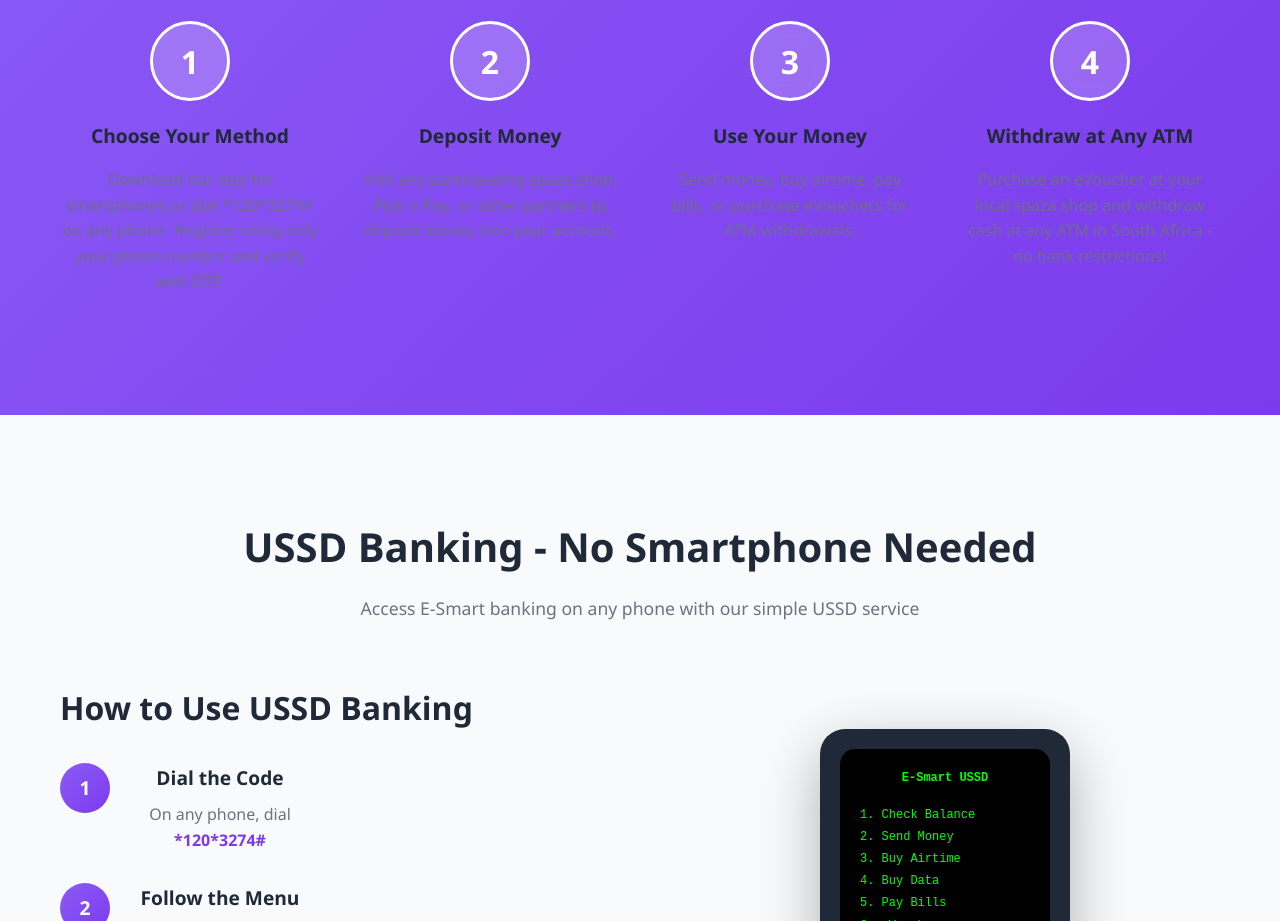
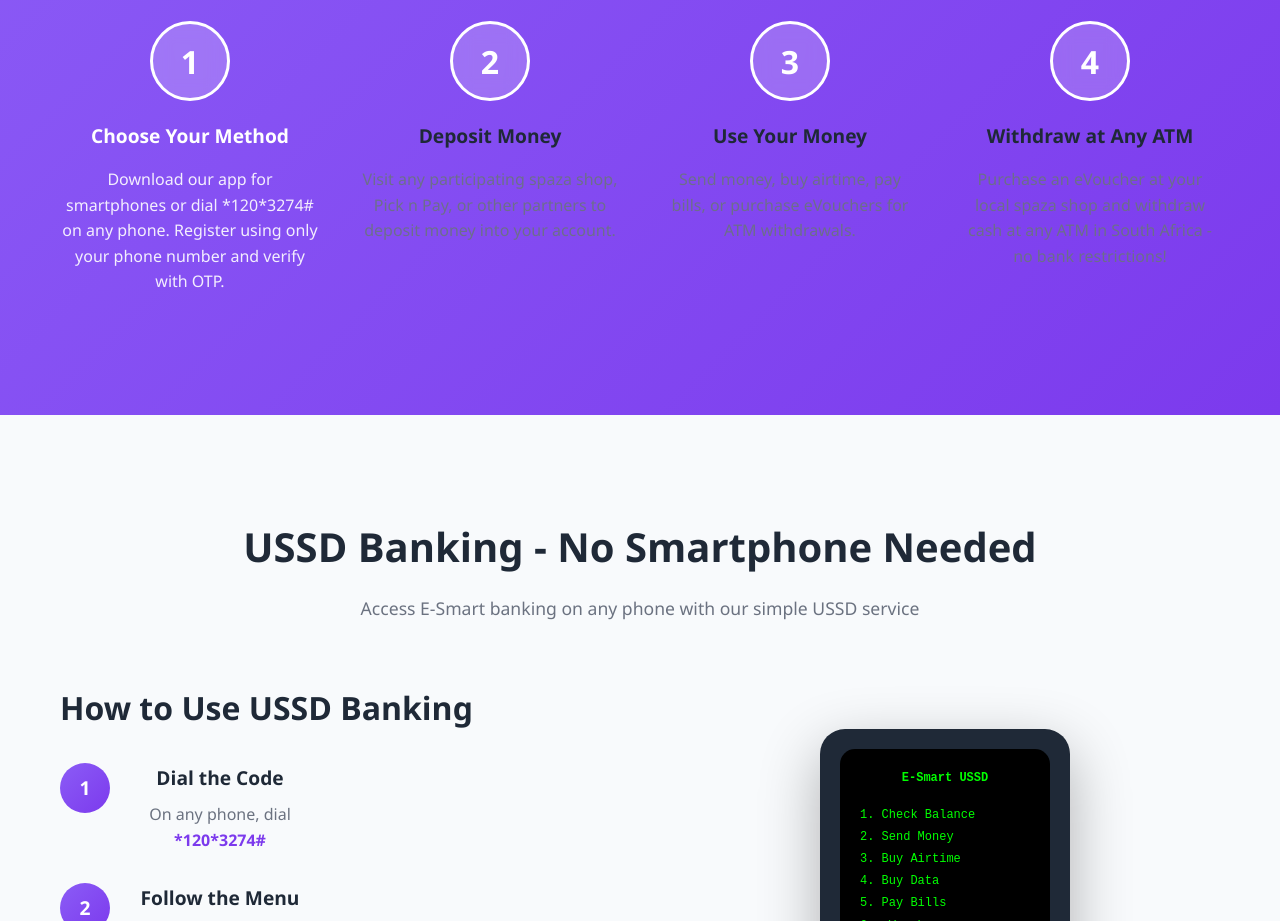
Before and after one commit to E-Smart-Digital/E-Smart-Website, a plain HTML site: page index.html in a window 1280 px wide. Shown: the part 3440-4361 px from the top of the page. Drawn offline with Linux system fonts and the light colour scheme.

Commit message:
Update index.html

```diff
--- a/index.html
+++ b/index.html
@@ -194,8 +194,8 @@
                 <div class="step">
                     <div class="step-number">1</div>
                     <div class="step-content">
-                        <h3>Choose Your Method</h3>
-                        <p>Download our app for smartphones or dial *120*3274# on any phone. Register using only your phone number and verify with OTP.</p>
+                        <h3 style="color:#fff;">Choose Your Method</h3>
+                        <p style="color:#fff;">Download our app for smartphones or dial *120*3274# on any phone. Register using only your phone number and verify with OTP.</p>
                     </div>
                 </div>
                 <div class="step">
```
